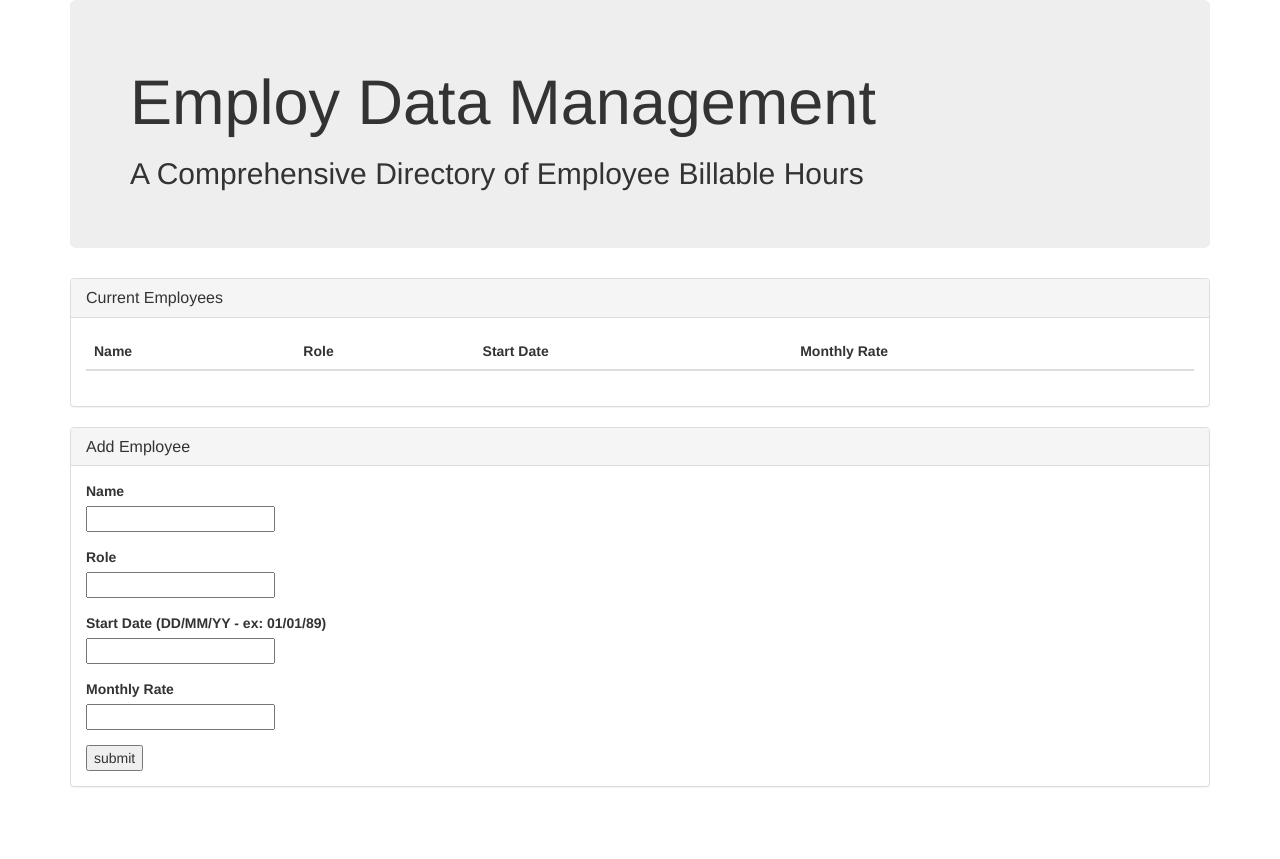
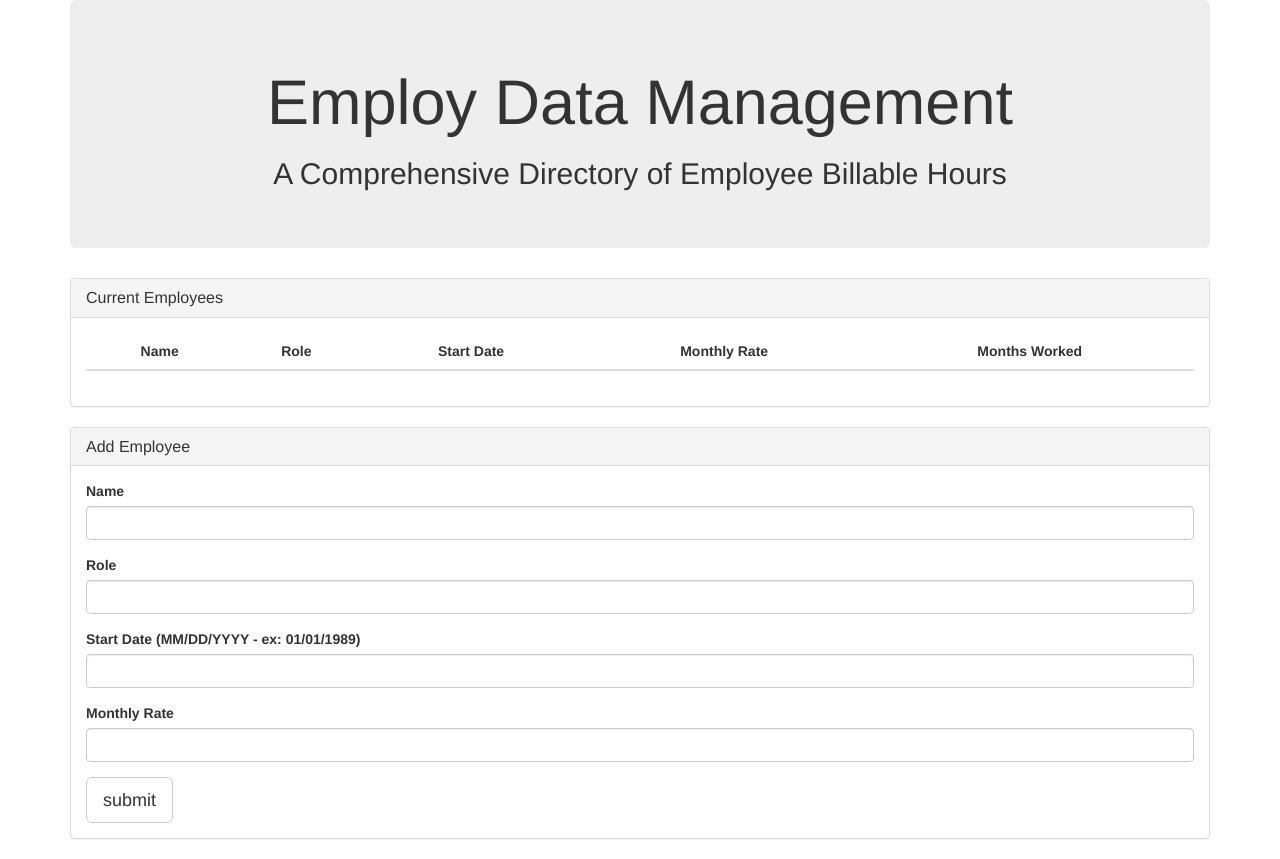
Before and after one commit to mhdavis/time-sheet-example, a plain HTML site: page index.html in a window 1280 px wide. Before the commit the page ends 807 px from the top, so only its background shows below. Drawn offline with nearby package versions, Linux system fonts and the light colour scheme; no server answers.

Commit message:
added moment.js to calculate months worked and formatted html

```diff
--- a/assets/js/script.js
+++ b/assets/js/script.js
@@ -13,7 +13,6 @@ let database = firebase.database()
 
 $(document).on("click", "#submit-button", function() {
   event.preventDefault();
-  console.log("click handler entered");
   database.ref("/users").push(
     {
     name: $("#input-employee-name").val().trim(),
@@ -25,24 +24,29 @@ $(document).on("click", "#submit-button", function() {
 });
 
 database.ref("/users").on("child_added", function(snapshot) {
-  console.log(snapshot.val());
   let $tr = $("<tr>");
 
-  let $name = $("<td>").addClass("name");
+  let $name = $("<td>").addClass("name text-center");
   $name.text(snapshot.val().name);
   $tr.append($name);
 
-  let $role = $("<td>").addClass("role");
+  let $role = $("<td>").addClass("role text-center");
   $role.text(snapshot.val().role);
   $tr.append($role);
 
-  let $startDate = $("<td>").addClass("start-date");
+  let $startDate = $("<td>").addClass("start-date text-center");
   $startDate.text(snapshot.val().startDate);
   $tr.append($startDate);
 
-  let $monthlyRate = $("<td>").addClass("monthly-rate");
+  let $monthlyRate = $("<td>").addClass("monthly-rate text-center");
   $monthlyRate.text(snapshot.val().rate);
   $tr.append($monthlyRate);
+
+  let momentStartDate = moment(snapshot.val().startDate, "MM/DD/YYYY");
+  let momentMonthsWorked = momentStartDate.diff(moment(), 'months');
+  let $monthsWorked = $("<td>").addClass("months-worked text-center");
+  $monthsWorked.text(JSON.stringify(momentMonthsWorked * -1) + " months");
+  $tr.append($monthsWorked);
 
   $("#employee-table-body").append($tr);
 
--- a/index.html
+++ b/index.html
@@ -17,6 +17,7 @@
   <script src="https://maxcdn.bootstrapcdn.com/bootstrap/3.3.7/js/bootstrap.min.js" integrity="sha384-Tc5IQib027qvyjSMfHjOMaLkfuWVxZxUPnCJA7l2mCWNIpG9mGCD8wGNIcPD7Txa" crossorigin="anonymous"></script>
 
   <!-- JS -->
+  <script src="https://cdnjs.cloudflare.com/ajax/libs/moment.js/2.10.3/moment.js"></script>
   <script src="https://www.gstatic.com/firebasejs/4.1.3/firebase.js"></script>
   <script src="assets/js/script.js"></script>
 
@@ -26,7 +27,7 @@
 
   <div class="container">
 
-    <div class="jumbotron">
+    <div class="jumbotron text-center">
       <h1>Employ Data Management</h1>
       <h2>A Comprehensive Directory of Employee Billable Hours</h2>
     </div>
@@ -40,10 +41,11 @@
             <table class="table">
               <thead>
                 <tr>
-                  <th>Name</th>
-                  <th>Role</th>
-                  <th>Start Date</th>
-                  <th>Monthly Rate</th>
+                  <th class="text-center">Name</th>
+                  <th class="text-center">Role</th>
+                  <th class="text-center">Start Date</th>
+                  <th class="text-center">Monthly Rate</th>
+                  <th class="text-center">Months Worked</th>
                 </tr>
               </thead>
               <tbody id="employee-table-body">
@@ -66,25 +68,25 @@
 
               <div class="form-group">
                 <label for="employee-name">Name</label><br>
-                <input type="text" name="employee-name" id="input-employee-name">
+                <input class="form-control" type="text" name="employee-name" id="input-employee-name">
               </div>
 
               <div class="form-group">
                 <label for="employee-role">Role</label><br>
-                <input type="text" name="employee-role" id="input-employee-role">
+                <input class="form-control" type="text" name="employee-role" id="input-employee-role">
               </div>
 
               <div class="form-group">
-                <label for="employee-start-date">Start Date (DD/MM/YY - ex: 01/01/89)</label><br>
-                <input type="text" name="employee-start-date" id="input-employee-start-date">
+                <label for="employee-start-date">Start Date (MM/DD/YYYY - ex: 01/01/1989)</label><br>
+                <input class="form-control" type="text" name="employee-start-date" id="input-employee-start-date">
               </div>
 
               <div class="form-group">
                 <label for="employee-monthly-rate">Monthly Rate</label><br>
-                <input type="text" name="employee-monthly-rate" id="input-employee-rate">
+                <input class="form-control" type="text" name="employee-monthly-rate" id="input-employee-rate">
               </div>
 
-              <input id="submit-button" type="submit" name="Submit" value="submit">
+              <input class="btn btn-lg btn-default" id="submit-button" type="submit" name="Submit" value="submit">
             </form>
           </div>
         </div>
```
